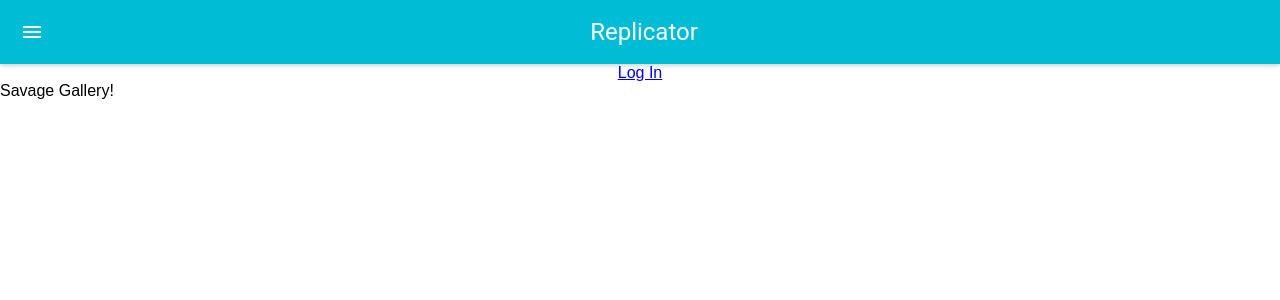
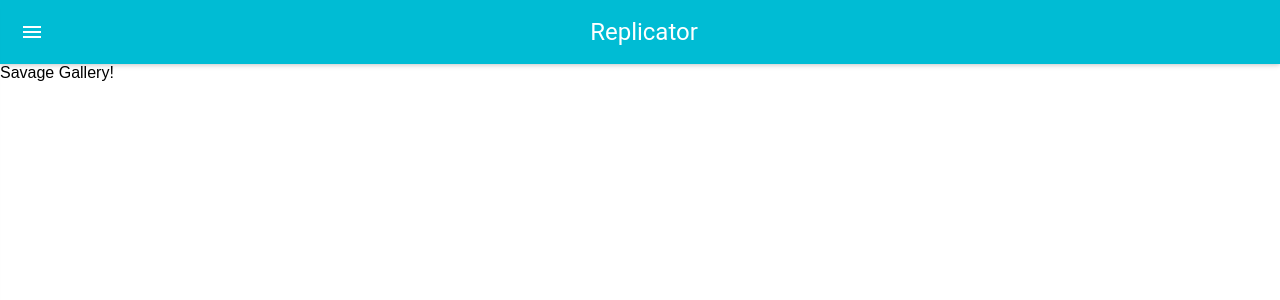
Before and after one commit to DemarcatedTitle/SaVaGeReplica, a React (Create React App) app in the folder front-end/: page /gallery in a window 1280 px wide. Shown: the top 300 px of the page. Built offline with nearby package versions, Linux system fonts and the light colour scheme.

Commit message:
Remove useless login link

```diff
--- a/front-end/src/App.js
+++ b/front-end/src/App.js
@@ -40,9 +40,6 @@ class App extends React.Component {
           showMenuIconButton={true}
           onLeftIconButtonClick={this.handleToggle}
         />
-        <div>
-          <a href={loginLink}>Log In</a>
-        </div>
         <Drawer
           docked={false}
           width={200}
```
